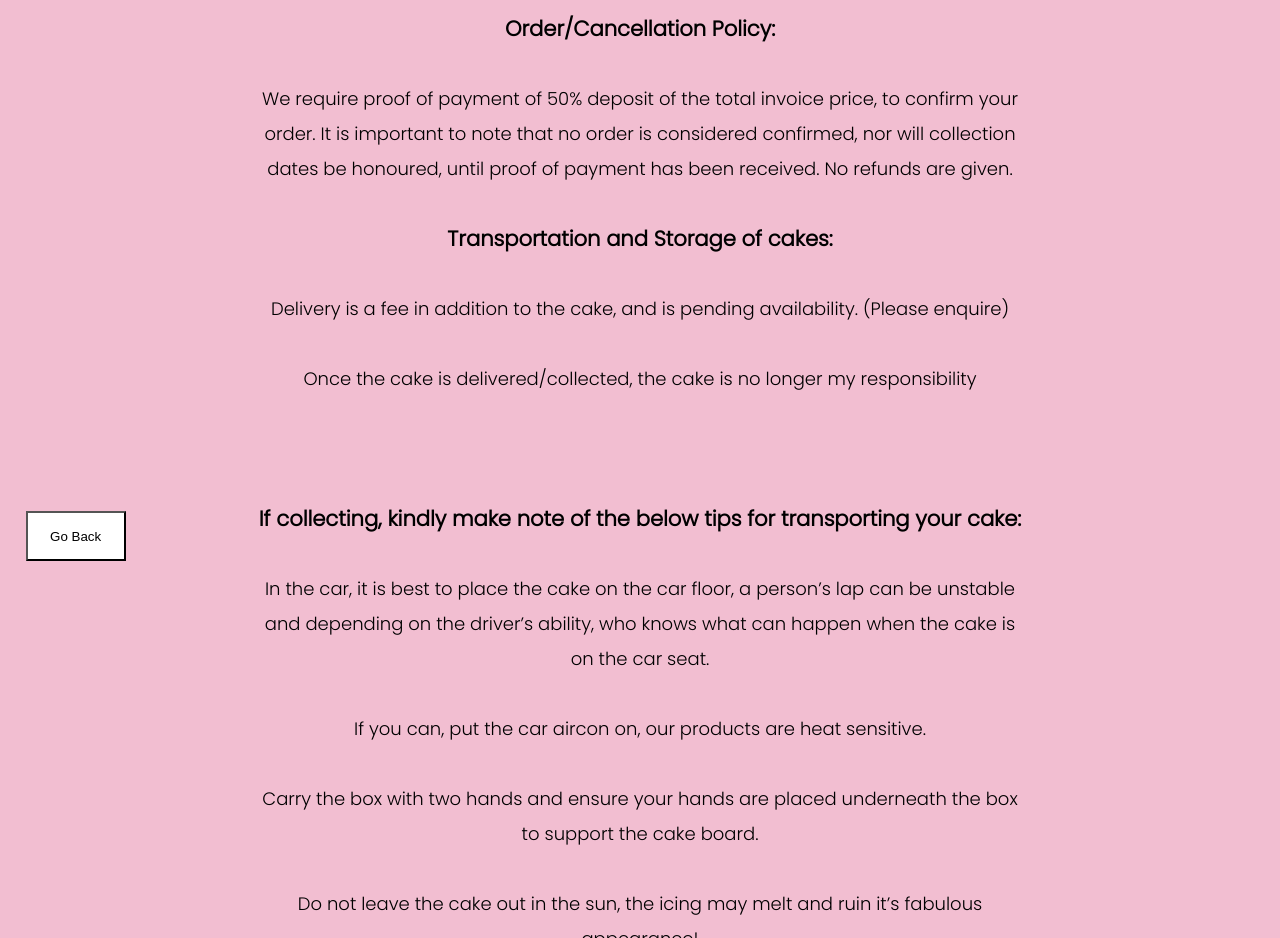
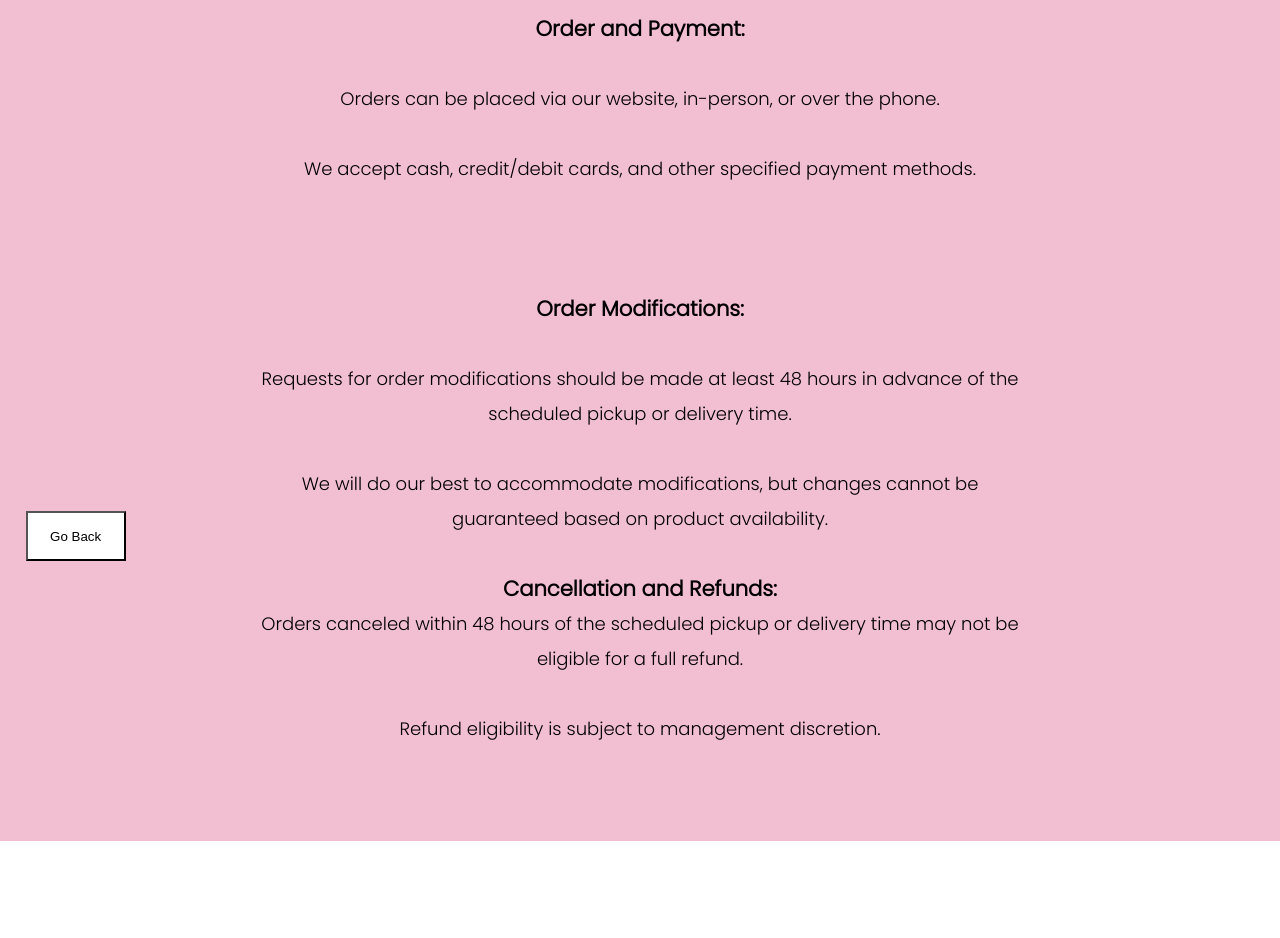
Before and after one commit to Waldo-Oosthuizen/whisk-mock.github.io, a plain HTML site: page terms.html in a window 1280 px wide. Shown: the part 159-1097 px from the top of the page. After the commit the page ends 1000 px from the top, so only its background shows below. Drawn offline with Linux system fonts and the light colour scheme.

Commit message:
Update terms.html

```diff
--- a/terms.html
+++ b/terms.html
@@ -14,7 +14,7 @@
     <nav id="navbar">
       <!--Logo-->
       <div class="logo">
-        <a href="index.html"><img src="Images/image (2).png" /></a>
+        <a href="index.html"><img src="Images/Brown_Simple_Icon_Food_Logo__1_-removebg-preview.png" /></a>
       </div>
 
     </nav>
@@ -23,55 +23,32 @@
       <div class="terms-content">
         <h1>Terms and Conditions:</h1>
         <br>
-        <h3>Order/Cancellation Policy:</h3>
+        <h3>Order and Payment:</h3>
         <br>
-        <p>We require proof of payment of 50% deposit of the total invoice price, to confirm your order. It is
-          important to note that no order is considered confirmed, nor will collection dates be honoured, until
-          proof of payment has been received. No refunds are given.</p>
-          <br>
-          <h3>Transportation and Storage of cakes:</h3>
-          <br>
           <ul>
-            <li>Delivery is a fee in addition to the cake, and is pending availability. (Please enquire)</li>
+            <li>Orders can be placed via our website, in-person, or over the phone.</li>
             <br>
-            <li>Once the cake is delivered/collected, the cake is no longer my responsibility</li>
+            <li>We accept cash, credit/debit cards, and other specified payment methods.</li>
           </ul>
           <br>
           <br>
           <br>
-          <h3>If collecting, kindly make note of the below tips for transporting your cake:</h3>
+          <h3>Order Modifications:</h3>
           <br>
 
           <ul>
-            <li>In the car, it is best to place the cake on the car floor, a person’s lap can be unstable and depending on the driver’s ability,  who knows what can happen when the cake is on the car seat.</li>
+            <li>Requests for order modifications should be made at least 48 hours in advance of the scheduled pickup or delivery time.</li>
             <br>
-            <li>If you can, put the car aircon on, our products are heat sensitive.</li>
-            <br>
-            <li>Carry the box with two hands and ensure your hands are placed underneath the box to
-              support the cake board.</li>
-              <br>
-            <li>Do not leave the cake out in the sun, the icing may melt and ruin it’s fabulous appearance!</li>
-            <br>
-            <li>Our products are to be kept in the fridge until an hour before serving.</li>
+            <li>We will do our best to accommodate modifications, but changes cannot be guaranteed based on product availability.</li>
           </ul>
           <br>
-          <h3>Last-minute/rushed orders</h3>
+          <h3>Cancellation and Refunds:</h3>
           <ul>
-            <li>Kindly note that while Last-Minute orders can be accommodated, we are at the mercy of our
-              suppliers and loadshedding. WIth cakes that require toppers which are custom made, our
-              suppliers need notice in advance. Loadshedding can limit baking times so we also have to
-              factor that in, to maintain our high standards.</li>
+            <li>Orders canceled within 48 hours of the scheduled pickup or delivery time may not be eligible for a full refund.</li>
               <br>
-            <li>If the cake has fresh flowers for decoration, the flowers provided are subject to my Florist’s
-              variety and may not be exactly as per the reference image, however I do everything in my
-              power to ensure accuracy and likeness is maintained.</li>
+            <li>Refund eligibility is subject to management discretion.</li>
           </ul>
           <br>
-          <h3>Allergies:</h3>
-          <p>Our products contain gluten, dairy, eggs and may contain nuts (depending on the recipe). If you have
-            any special dietary requirements, it is your responsibility as the client to advise on this during the
-            quoting phase. Also keep this in mind when ordering as a gift for someone. On request I am able to
-            provide gluten-free, reduced sugar, dairy free alternatives.</p>
       </div>
       <button onclick="history.back()" class="back-btn">Go Back</button>
 
```
